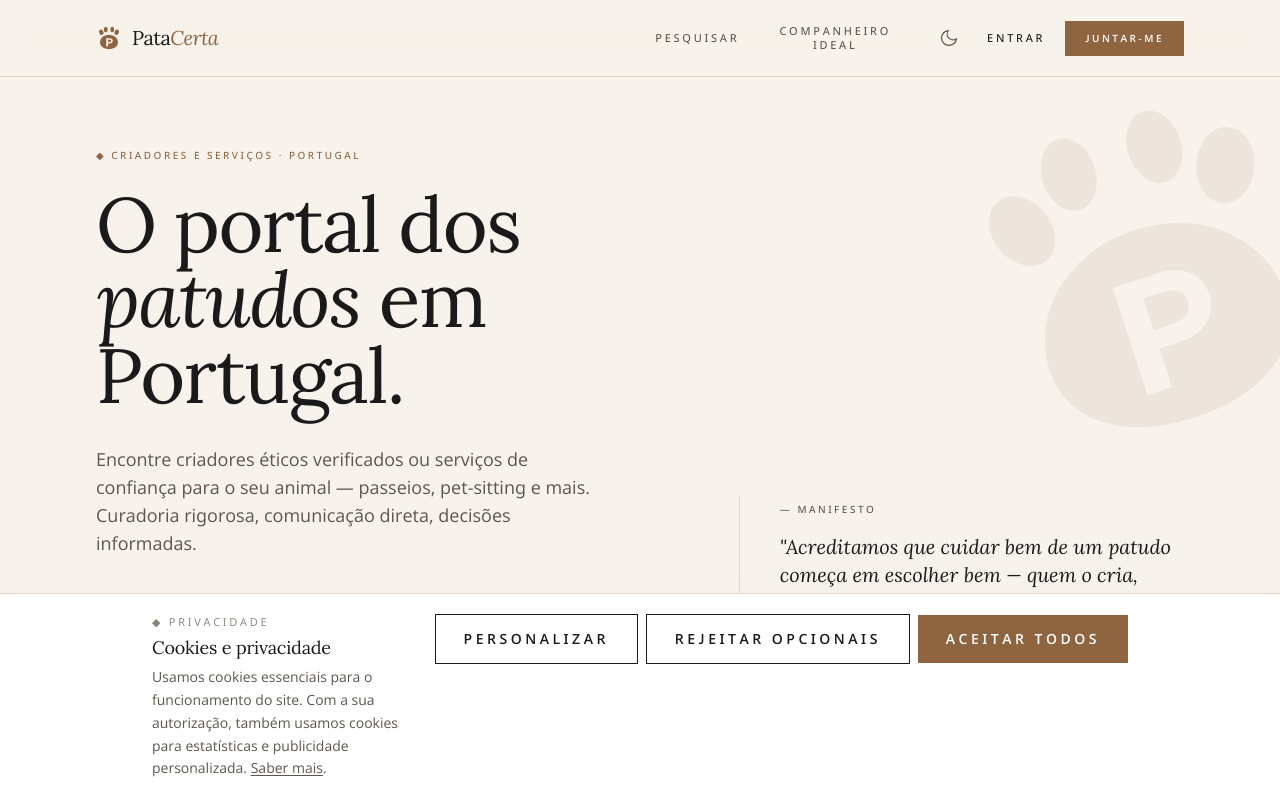
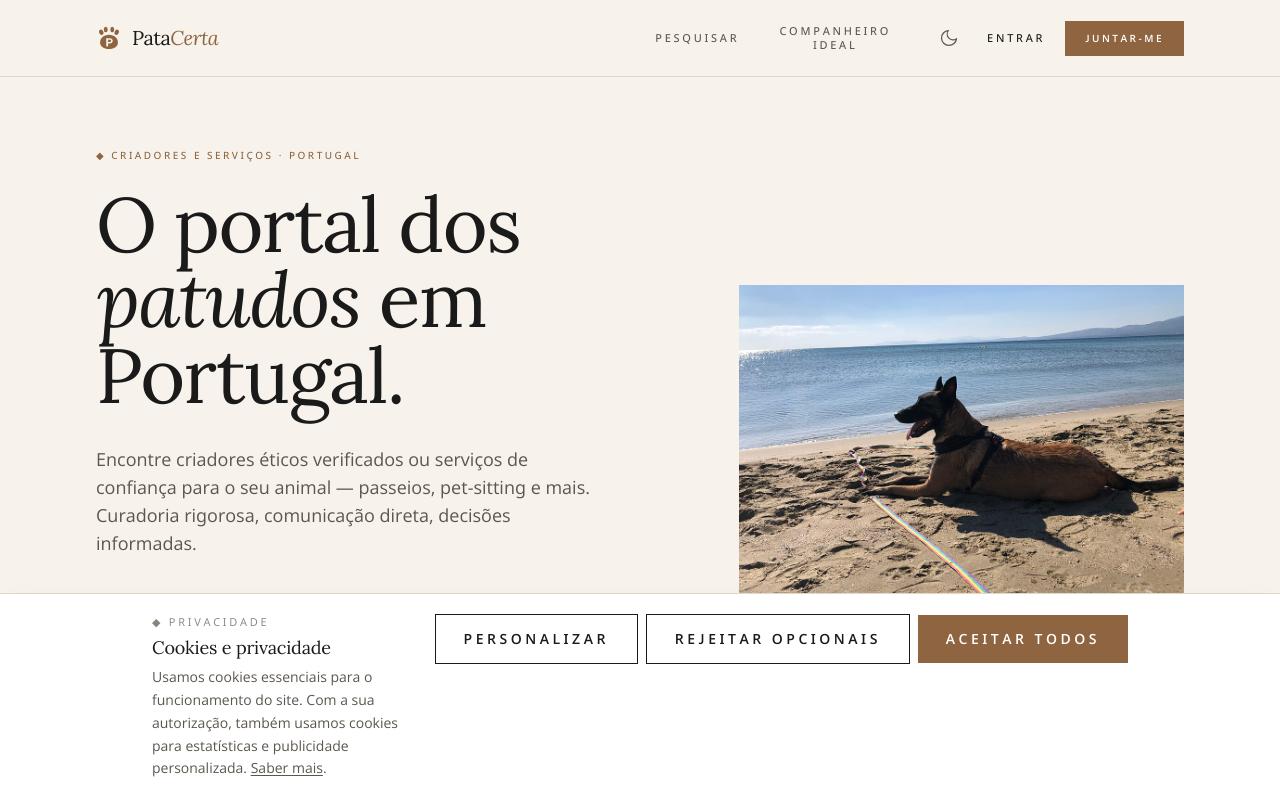
Before and after one commit to marine1988/patacerta, a React (Vite) app in the folder apps/web/: page / in a window 1280 px wide. Shown: the top 800 px of the page. Built offline with nearby package versions, Linux system fonts and the light colour scheme; no server answers.

Commit message:
feat(home): usar fotografia de Malinois no hero

```diff
--- a/apps/web/src/pages/home/HomePage.tsx
+++ b/apps/web/src/pages/home/HomePage.tsx
@@ -8,7 +8,6 @@ import { Badge } from '../../components/ui/Badge'
 import { formatPrice, type ServicePriceUnit } from '../../lib/format'
 import { AdContainer, AD_SLOTS } from '../../components/ads'
 import { usePageMeta } from '../../hooks/usePageMeta'
-import { LogoMark } from '../../components/shared/LogoMark'
 
 // Estatísticas públicas ocultas no arranque: com 0 criadores/serviços/avaliações
 // os números não ajudam à imagem. Reativar (SHOW_HOME_STATS = true) quando
@@ -100,12 +99,7 @@ export function HomePage() {
        * HERO — editorial, agora unificado (criadores + serviços)
        * ============================================================ */}
       <section className="relative overflow-hidden">
-        <LogoMark
-          aria-hidden="true"
-          size={360}
-          className="pointer-events-none absolute -right-24 top-12 hidden rotate-[-18deg] opacity-[0.07] sm:block lg:-right-12 lg:top-4 lg:opacity-[0.09]"
-        />
-        <div className="relative mx-auto max-w-[72rem] px-6 pb-14 pt-12 lg:px-8 lg:pb-20 lg:pt-16">
+        <div className="mx-auto max-w-[72rem] px-6 pb-14 pt-12 lg:px-8 lg:pb-20 lg:pt-16">
           <p className="eyebrow mb-6">◆ Criadores e Serviços · Portugal</p>
 
           <div className="grid gap-10 lg:grid-cols-[1.3fr_1fr] lg:items-end lg:gap-16">
@@ -131,14 +125,24 @@ export function HomePage() {
               </div>
             </div>
 
-            {/* Aside editorial — manifesto curto */}
-            <aside className="hidden border-l border-line pl-10 lg:block">
-              <p className="eyebrow-muted mb-4">— Manifesto</p>
-              <p className="font-serif text-xl italic leading-snug text-ink">
-                "Acreditamos que cuidar bem de um patudo começa em escolher bem — quem o cria, quem
-                o passeia, quem o acompanha. Rigor, transparência e cuidado em cada passo."
-              </p>
-            </aside>
+            <figure className="hidden lg:block">
+              <img
+                src="/malinois-hero.jpg"
+                alt="Pastor Belga Malinois numa praia"
+                className="aspect-[4/3] w-full object-cover"
+              />
+              <figcaption className="mt-2 text-xs text-subtle">
+                Foto: JimsBack,{' '}
+                <a
+                  href="https://commons.wikimedia.org/wiki/File:Belgian_Malinois_at_beach_(52444841247).jpg"
+                  target="_blank"
+                  rel="noopener noreferrer"
+                  className="underline underline-offset-2 hover:text-ink"
+                >
+                  CC BY-SA 2.0
+                </a>
+              </figcaption>
+            </figure>
           </div>
 
           {/* Stats editoriais — ocultas no arranque (ver SHOW_HOME_STATS no topo) */}
```
Also changed, not shown: apps/web/public/malinois-hero.jpg (added).
